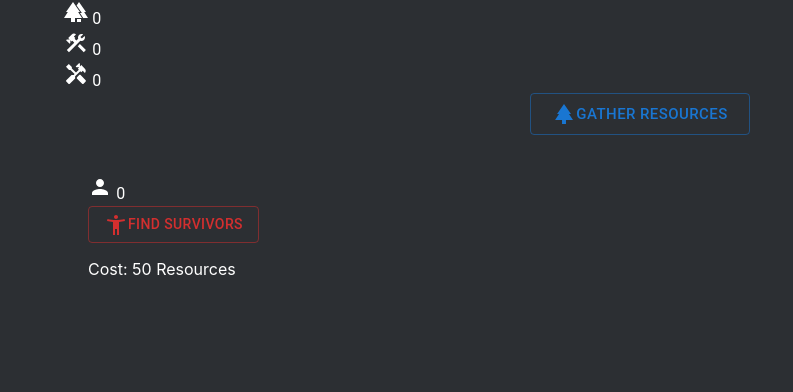
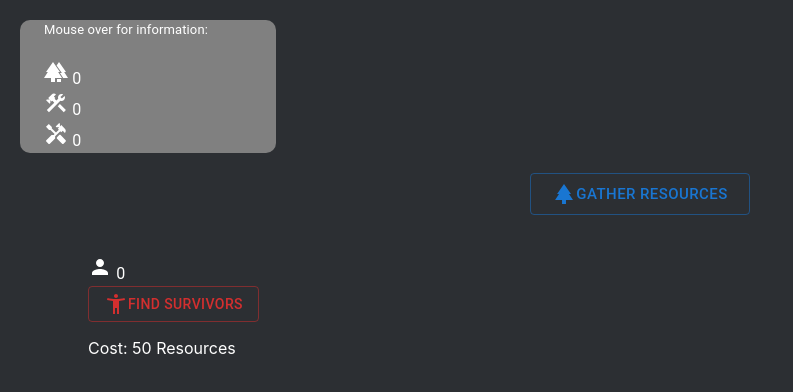
Before and after one commit to CaioRig/society-revive, a React (Create React App) app in the folder idle-game-noname/: page / in a window 1280 px wide. Shown: the top 392 px of the page, without its empty margins (0-793 px from the left). Built offline with nearby package versions, Linux system fonts and the light colour scheme.

Commit message:
Some fine tunning and background for stock numbers

```diff
--- a/idle-game-noname/src/components/Resources.js
+++ b/idle-game-noname/src/components/Resources.js
@@ -13,7 +13,22 @@ const Resources = () => {
     const perSec = useContext(GlobalStateContext).PerSec
 
     return (
-        <Container>
+        <Container sx={{
+            backgroundColor: "gray",
+            textAlign: "left",
+            justifyContent: "space-between",
+            width: "20vw",
+            margin: "20px",
+            borderRadius: "10px"
+        }}>
+            <Typography
+                color={"#ffffff"}
+                fontSize={"small"}
+                title={`Yeah, like that`}
+            >
+                Mouse over for information:
+            </Typography>
+            <br />
             <Typography
                 color={"#ffffff"}
                 title={`Resources \nProduction: ${perSec.resoursePerSec}/s`}
--- a/idle-game-noname/src/pages/Home.js
+++ b/idle-game-noname/src/pages/Home.js
@@ -4,7 +4,6 @@ import Survivors from "../components/Actions/Survivors";
 import Houses from "../components/Actions/Houses";
 import Tools from "../components/Actions/Tools";
 import Resources from "../components/Resources";
-
 
 const Home = () => {
     const navigate = useNavigate()
```
